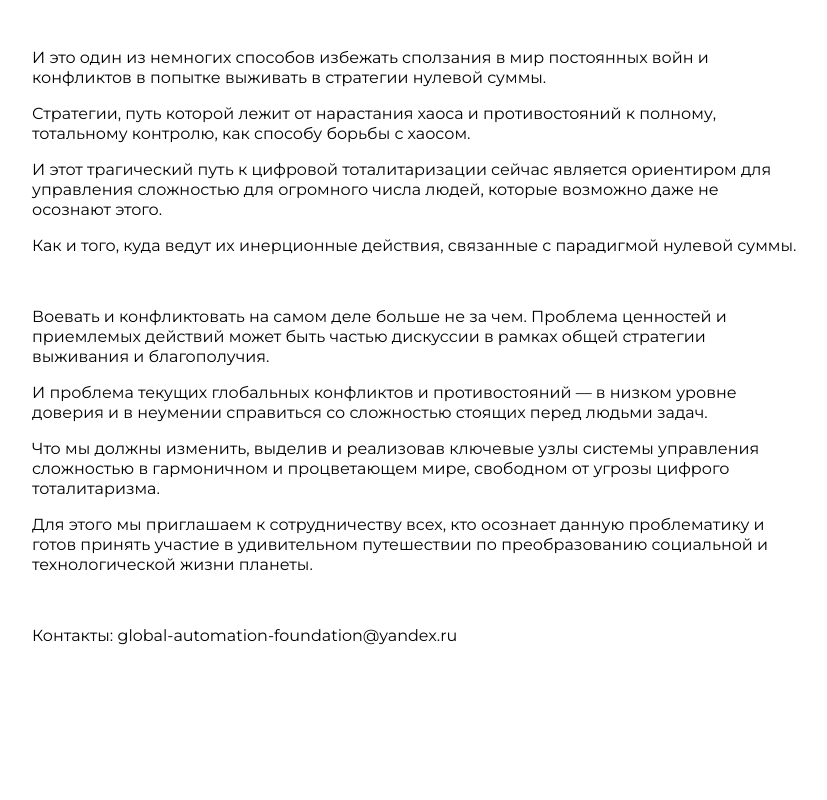
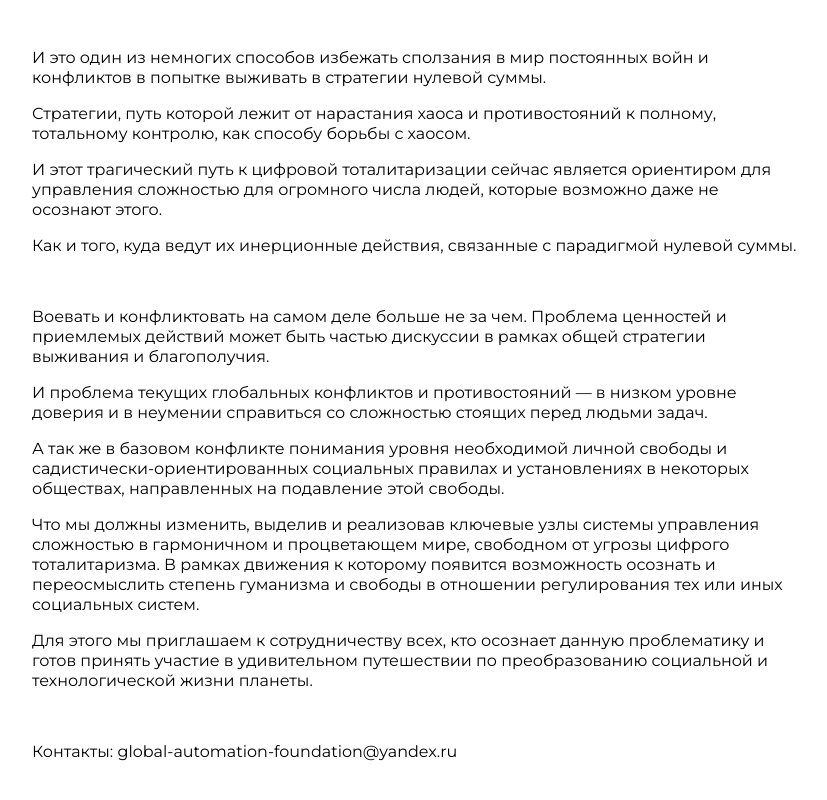
Before and after one commit to global-automation-foundation/global-automation-foundation.github.io, a plain HTML site: page ru/manifest.html in a window 1280 px wide. Shown: the part 3107-3907 px from the top of the page, without its empty margins (224-1051 px from the left). Drawn offline with Linux system fonts and the light colour scheme.

Commit message:
Update p

```diff
--- a/ru/manifest.html
+++ b/ru/manifest.html
@@ -176,7 +176,11 @@
                         И проблема текущих глобальных конфликтов и противостояний — в низком уровне доверия и в неумении справиться со сложностью стоящих перед людьми задач.
                     </p>
                     <p>
-                        Что мы должны изменить, выделив и реализовав ключевые узлы системы управления сложностью в гармоничном и процветающем мире, свободном от угрозы цифрого тоталитаризма.
+                        А так же в базовом конфликте понимания уровня необходимой личной свободы и садистически-ориентированных социальных правилах и установлениях в некоторых обществах, направленных на подавление этой свободы.
+                    </p>
+                    <p>
+                        Что мы должны изменить, выделив и реализовав ключевые узлы системы управления сложностью в гармоничном и процветающем мире, свободном от угрозы цифрого тоталитаризма. В рамках движения к которому появится возможность
+                        осознать и переосмыслить степень гуманизма и свободы в отношении регулирования тех или иных социальных систем.
                     </p>
                     <p>
                         Для этого мы приглашаем к сотрудничеству всех, кто осознает данную проблематику и готов принять участие в удивительном путешествии по преобразованию социальной и технологической жизни планеты.
--- a/styles/style2.css
+++ b/styles/style2.css
@@ -26,7 +26,7 @@ p {
     line-height: 20px;
 }
 
-@media (max-width: 770px) {
+@media (max-width: 990px) {
     #cont {
         width: 90%;
     }
```
